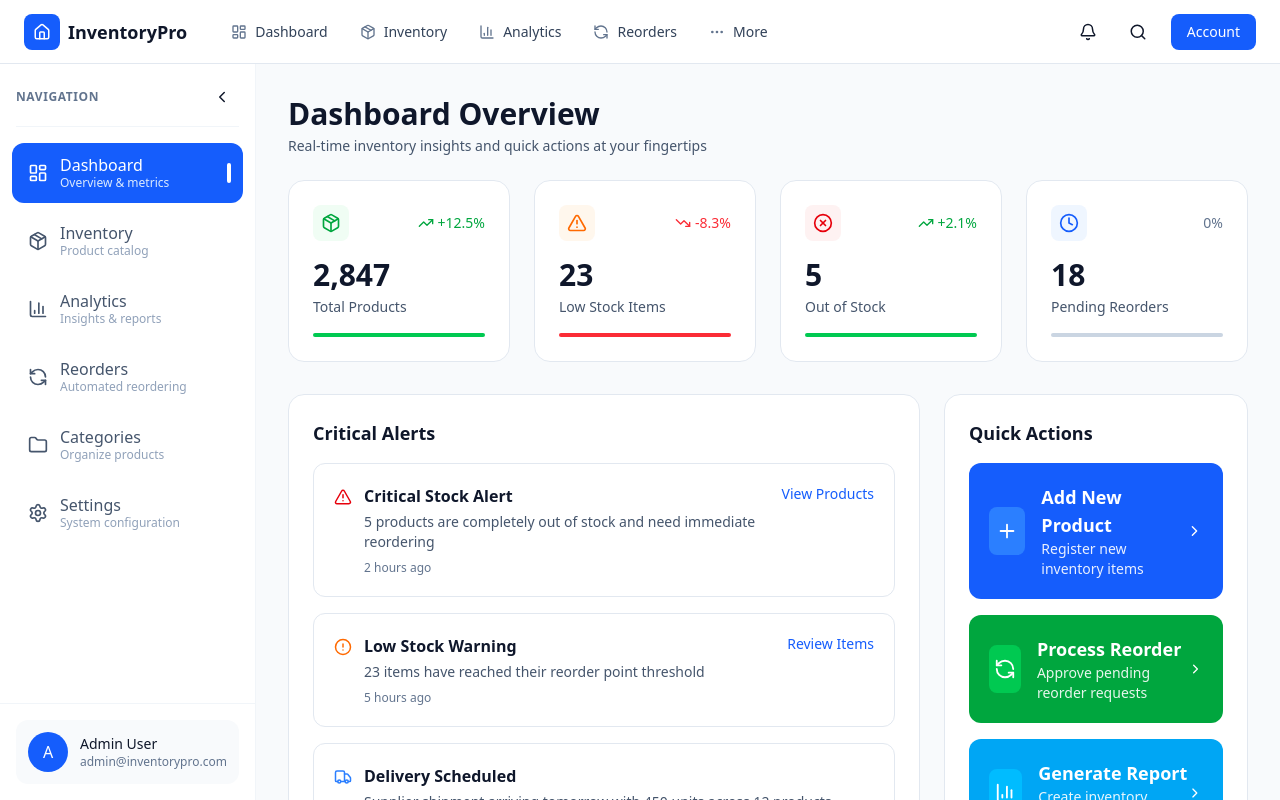
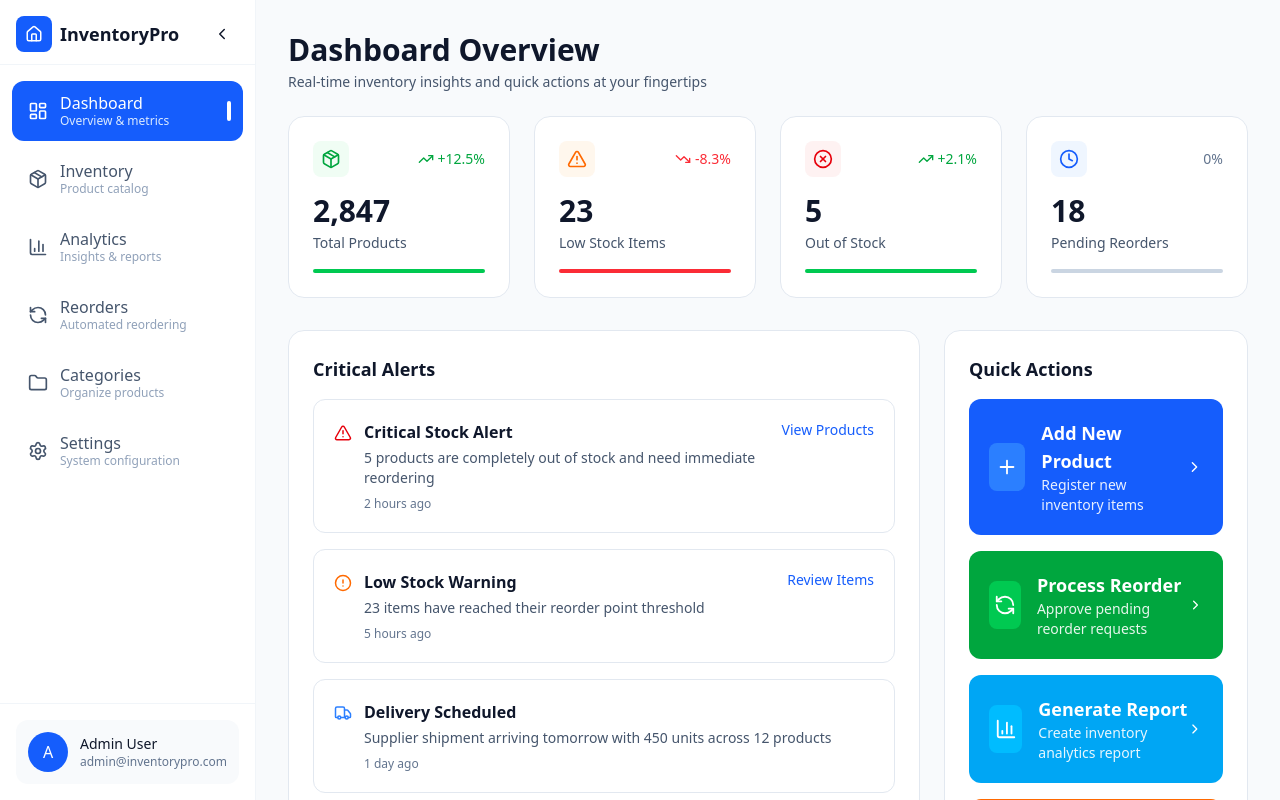
Before and after one commit to Kashkhaire/Inventory-Management-System, a Next.js app: page / in a window 1280 px wide. Built offline with nearby package versions, Linux system fonts and the light colour scheme.

Commit message:
removed topbar and fixed redirection for quick actions

```diff
--- a/app/layout.tsx
+++ b/app/layout.tsx
@@ -1,50 +1,42 @@
-import type { Metadata } from "next";
-import { Geist, Geist_Mono } from "next/font/google";
-import "./globals.css";
+import type { Metadata } from "next"
+import { Geist, Geist_Mono } from "next/font/google"
+import "./globals.css"
 import Sidebar from "@/components/Sidebar"
-import Topbar from "@/components/Topbar"
 
 const geistSans = Geist({
   variable: "--font-geist-sans",
   subsets: ["latin"],
-});
+})
 
 const geistMono = Geist_Mono({
   variable: "--font-geist-mono",
   subsets: ["latin"],
-});
+})
 
 export const metadata: Metadata = {
-  title: "Create Next App",
-  description: "Generated by create next app",
-};
+  title: "InventoryPro",
+  description: "Inventory Management Dashboard",
+}
 
 export default function RootLayout({
   children,
-}: Readonly<{
-  children: React.ReactNode;
-}>) {
+}: {
+  children: React.ReactNode
+}) {
   return (
     <html lang="en">
       <body className={`${geistSans.variable} ${geistMono.variable}`}>
-        <div className="h-screen flex flex-col overflow-hidden">
-          {/* Topbar (full width) */}
-          <Topbar />
+        <div className="h-screen flex overflow-hidden">
 
-          {/* Body below topbar */}
-          <div className="flex flex-1 overflow-hidden">
           {/* Sidebar */}
-            <aside className="hidden lg:block w-64 flex-shrink-0">
           <Sidebar />
-            </aside>
 
           {/* Main content */}
           <main className="flex-1 overflow-y-auto bg-background p-6 lg:p-8">
             {children}
           </main>
         </div>
-        </div>
       </body>
     </html>
-  );
+  )
 }
--- a/components/QuickActions.tsx
+++ b/components/QuickActions.tsx
@@ -1,3 +1,6 @@
+"use client"
+
+import { useRouter } from "next/navigation"
 import {
   Plus,
   RefreshCcw,
@@ -13,6 +16,7 @@ const actions = [
     color: "bg-blue-600",
     iconBg: "bg-blue-500",
     icon: <Plus size={22} />,
+    route: "/inventory",
   },
   {
     title: "Process Reorder",
@@ -20,6 +24,7 @@ const actions = [
     color: "bg-green-600",
     iconBg: "bg-green-500",
     icon: <RefreshCcw size={22} />,
+    route: "/reorders",
   },
   {
     title: "Generate Report",
@@ -27,6 +32,7 @@ const actions = [
     color: "bg-sky-500",
     iconBg: "bg-sky-400",
     icon: <BarChart3 size={22} />,
+    route: "/analytics",
   },
   {
     title: "Scan Barcode",
@@ -34,10 +40,13 @@ const actions = [
     color: "bg-orange-500",
     iconBg: "bg-orange-400",
     icon: <QrCode size={22} />,
+    route: "/inventory", // or /scanner if you add later
   },
 ]
 
 export default function QuickActions() {
+  const router = useRouter()
+
   return (
     <div className="bg-white border border-slate-200 rounded-2xl p-6">
       <h3 className="text-lg font-semibold mb-4">Quick Actions</h3>
@@ -46,6 +55,7 @@ export default function QuickActions() {
         {actions.map((a, i) => (
           <div
             key={i}
+            onClick={() => router.push(a.route)}
             className={`${a.color} text-white rounded-xl p-5 flex items-center justify-between cursor-pointer hover:opacity-95 transition`}
           >
             <div className="flex items-center gap-4">
--- a/components/Sidebar.tsx
+++ b/components/Sidebar.tsx
@@ -11,6 +11,7 @@ import {
   Settings,
   Folder,
   ChevronLeft,
+  Home,
 } from "lucide-react"
 
 const menu = [
@@ -52,7 +53,11 @@ const menu = [
   },
 ]
 
-export default function Sidebar() {
+export default function Sidebar({
+  onNavigate,
+}: {
+  onNavigate?: () => void
+}) {
   const pathname = usePathname()
   const [collapsed, setCollapsed] = useState(false)
 
@@ -63,16 +68,33 @@ export default function Sidebar() {
       } h-full bg-white border-r border-slate-100 flex flex-col transition-all duration-300`}
     >
       {/* HEADER */}
-      <div className="px-4 pt-4">
+      <div className="px-4 pt-4 pb-3 border-b border-slate-100">
         <div className="flex items-center justify-between">
-          {!collapsed && (
-            <span className="text-xs font-semibold tracking-wider text-slate-500">
-              NAVIGATION
-            </span>
-          )}
 
+          <div className="flex items-center gap-2 font-bold text-lg whitespace-nowrap">
+            <div className="w-9 h-9 rounded-lg bg-blue-600 text-white flex items-center justify-center">
+              <Home size={18} />
+            </div>
+
+            {/* Brand text — ONLY when expanded */}
+            {!collapsed && (
+              <span className="transition-opacity duration-200">
+                InventoryPro
+              </span>
+            )}
+          </div>
+
+          {/* Collapse / Close */}
           <button
-            onClick={() => setCollapsed(!collapsed)}
+            onClick={() => {
+              if (onNavigate) {
+                // 📱 Mobile → close sidebar
+                onNavigate()
+              } else {
+                // 💻 Desktop → collapse sidebar
+                setCollapsed(!collapsed)
+              }
+            }}
             className="p-2 rounded-md hover:bg-slate-100"
           >
             <ChevronLeft
@@ -83,8 +105,6 @@ export default function Sidebar() {
             />
           </button>
         </div>
-
-        <div className="mt-3 border-b border-slate-100" />
       </div>
 
       {/* MENU */}
@@ -97,6 +117,7 @@ export default function Sidebar() {
             <Link
               key={item.name}
               href={item.href}
+              onClick={onNavigate}
               className={`relative flex items-center gap-3 px-4 py-3 rounded-xl transition
                 ${
                   active
@@ -119,7 +140,6 @@ export default function Sidebar() {
                 </div>
               )}
 
-              {/* WHITE ACTIVE BAR (EXACT MATCH) */}
               {active && !collapsed && (
                 <span className="absolute right-3 h-5 w-1 rounded-full bg-white" />
               )}
--- a/components/Topbar.tsx
+++ b/components/Topbar.tsx
@@ -1,5 +1,7 @@
 "use client"
 
+import Link from "next/link"
+import { usePathname } from "next/navigation"
 import {
   LayoutDashboard,
   Package,
@@ -7,48 +9,75 @@ import {
   RefreshCcw,
   Bell,
   Search,
-  MoreHorizontal,
   Home,
+  Folder,
+  Settings,
 } from "lucide-react"
 
-export default function Topbar() {
+const navItems = [
+  { label: "Dashboard", href: "/", icon: LayoutDashboard },
+  { label: "Inventory", href: "/inventory", icon: Package },
+  { label: "Analytics", href: "/analytics", icon: BarChart3 },
+  { label: "Reorders", href: "/reorders", icon: RefreshCcw },
+  { label: "Categories", href: "/categories", icon: Folder },
+  { label: "Settings", href: "/settings", icon: Settings },
+]
+
+export default function Topbar({
+  onMenuClick,
+}: {
+  onMenuClick?: () => void
+}) {
+  const pathname = usePathname()
+
   return (
     <header className="h-16 bg-white border-b border-slate-200 flex items-center justify-between px-6">
-      {/* Left: Logo + Nav */}
+      {/* Left */}
       <div className="flex items-center gap-8">
-        {/* Logo */}
-        <div className="flex items-center gap-2 font-bold text-lg">
+        {/* Mobile menu button */}
+        <button
+          onClick={onMenuClick}
+          className="md:hidden w-9 h-9 rounded-lg bg-blue-600 text-white flex items-center justify-center"
+        >
+          <Home size={18} />
+        </button>
+
+        {/* Desktop logo */}
+        <div className="hidden md:flex items-center gap-2 font-bold text-lg">
           <div className="w-9 h-9 rounded-lg bg-blue-600 text-white flex items-center justify-center">
             <Home size={18} />
           </div>
           InventoryPro
         </div>
 
-        {/* Nav */}
+        {/* Desktop Navigation */}
         <nav className="hidden md:flex items-center gap-2 text-sm font-medium">
-          {[
-            { label: "Dashboard", icon: LayoutDashboard },
-            { label: "Inventory", icon: Package },
-            { label: "Analytics", icon: BarChart3 },
-            { label: "Reorders", icon: RefreshCcw },
-            { label: "More", icon: MoreHorizontal },
-          ].map(({ label, icon: Icon }) => (
-            <div
+          {navItems.map(({ label, href, icon: Icon }) => {
+            const active = pathname === href
+
+            return (
+              <Link
                 key={label}
-              className="
-                group flex items-center gap-2 px-3 py-2 rounded-lg
-                text-slate-700 cursor-pointer
-                hover:bg-blue-50 hover:text-blue-600
-                transition-colors duration-200
-              "
+                href={href}
+                className={`group flex items-center gap-2 px-3 py-2 rounded-lg transition-colors
+                  ${
+                    active
+                      ? "bg-blue-600 text-white"
+                      : "text-slate-700 hover:bg-blue-50 hover:text-blue-600"
+                  }`}
               >
                 <Icon
                   size={16}
-                className="text-slate-500 group-hover:text-blue-600"
+                  className={
+                    active
+                      ? "text-white"
+                      : "text-slate-500 group-hover:text-blue-600"
+                  }
                 />
                 {label}
-            </div>
-          ))}
+              </Link>
+            )
+          })}
         </nav>
       </div>
 
@@ -60,7 +89,7 @@ export default function Topbar() {
         <button className="p-2 rounded-md hover:bg-slate-100">
           <Search size={18} />
         </button>
-        <button className="flex items-center gap-2 bg-blue-600 text-white px-4 py-2 rounded-lg text-sm font-medium">
+        <button className="hidden md:flex items-center gap-2 bg-blue-600 text-white px-4 py-2 rounded-lg text-sm font-medium">
           Account
         </button>
       </div>
```
Lines whose indentation alone changed are shown as unchanged.
